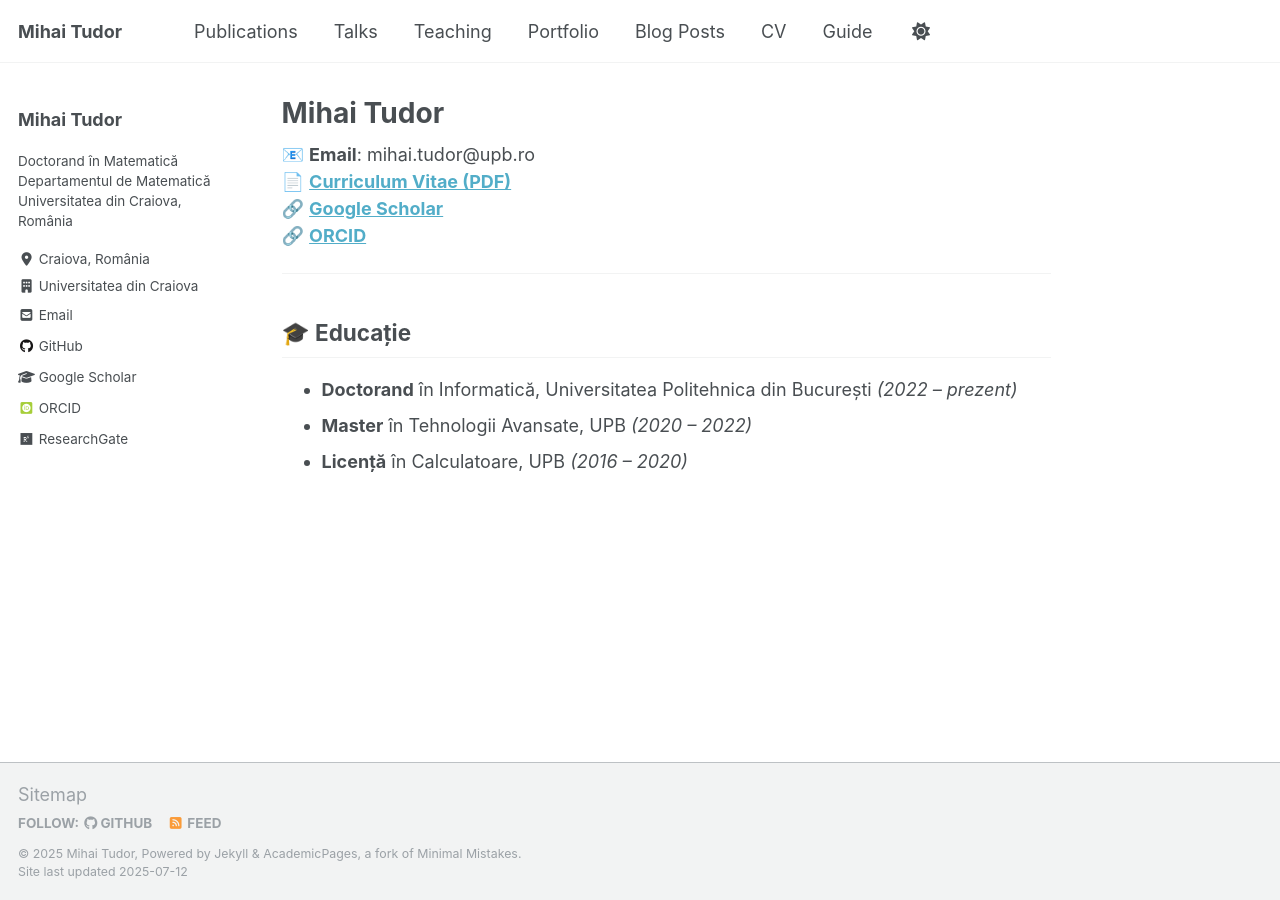
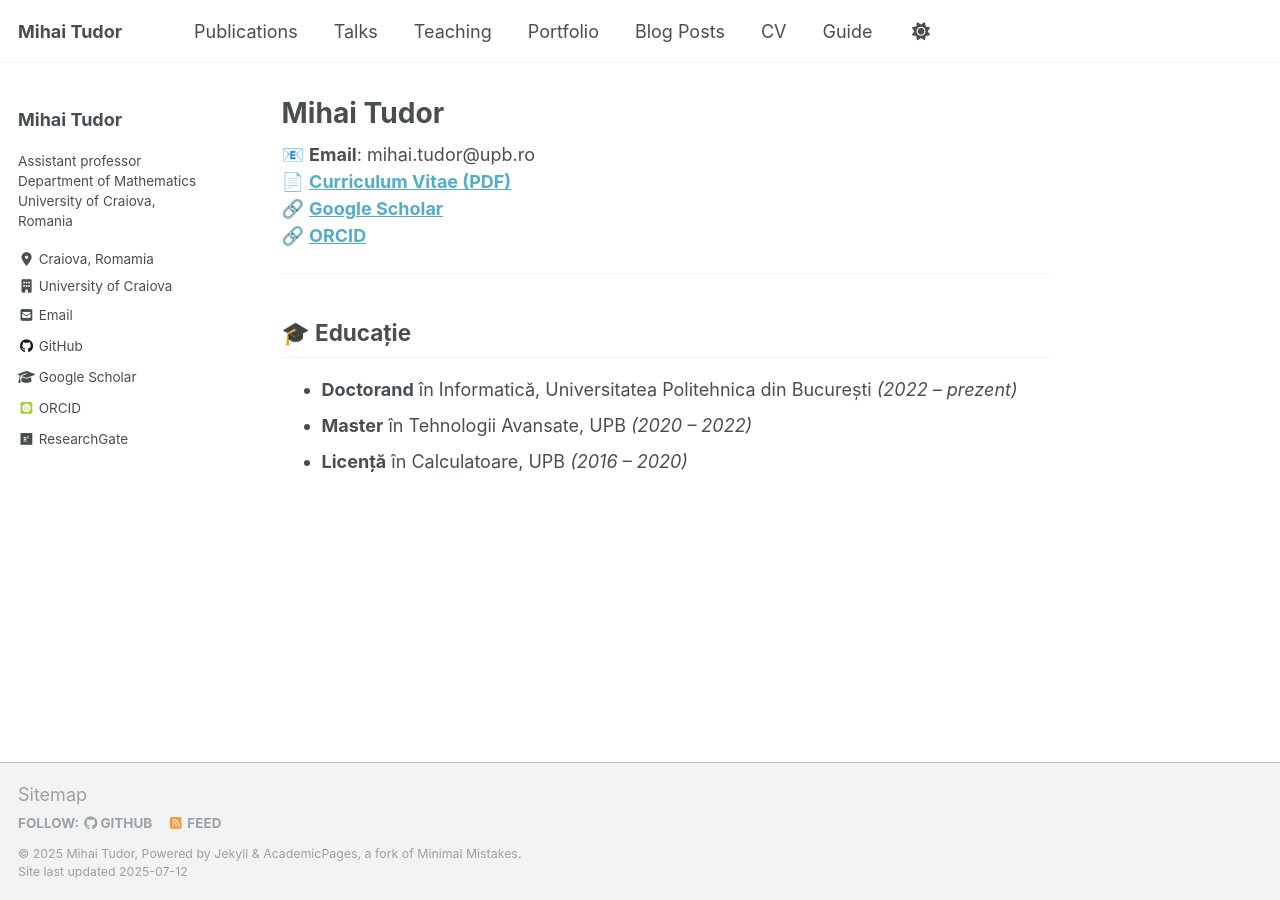
Before and after one commit to MihaiTudor26/mihaitudor26.github.io, a Jekyll site: the page built from _pages/about.md, in a window 1280 px wide. Built offline with Jekyll 4.4.1, drawn with Linux system fonts in a browser that asks for light colours; some web fonts are replaced; a script that is not in the unit is left out.

Commit message:
Update _config.yml

```diff
--- a/_config.yml
+++ b/_config.yml
@@ -103,9 +103,9 @@ analytics:
 author:
   name             : "Mihai Tudor"
   avatar           : # Comentat pentru a elimina poza
-  bio              : "Doctorand în Matematică<br>Departamentul de Matematică<br>Universitatea din Craiova, România"
-  location         : "Craiova, România"
-  employer         : "Universitatea din Craiova"
+  bio              : "Assistant professor<br>Department of Mathematics<br>University of Craiova, Romania"
+  location         : "Craiova, Romamia"
+  employer         : "University of Craiova"
   pubmed           :
   googlescholar    : "https://scholar.google.com/"
   email            : "mihai.tudor@ucv.ro"
```
